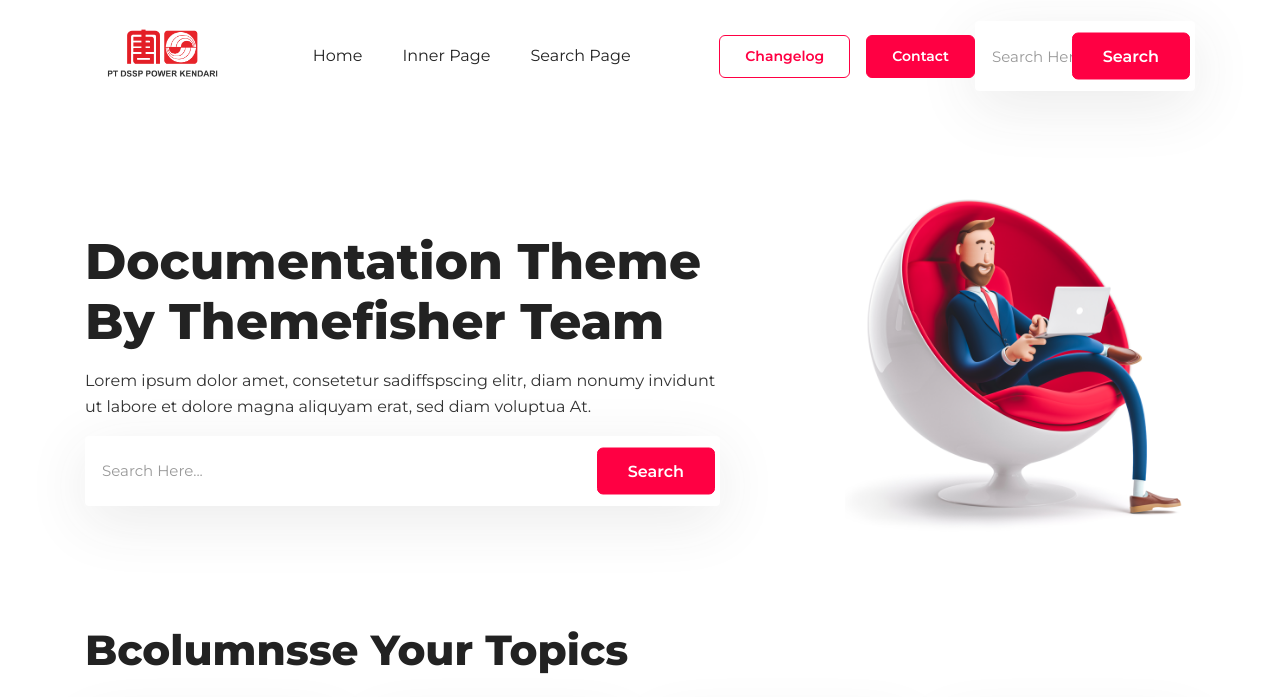
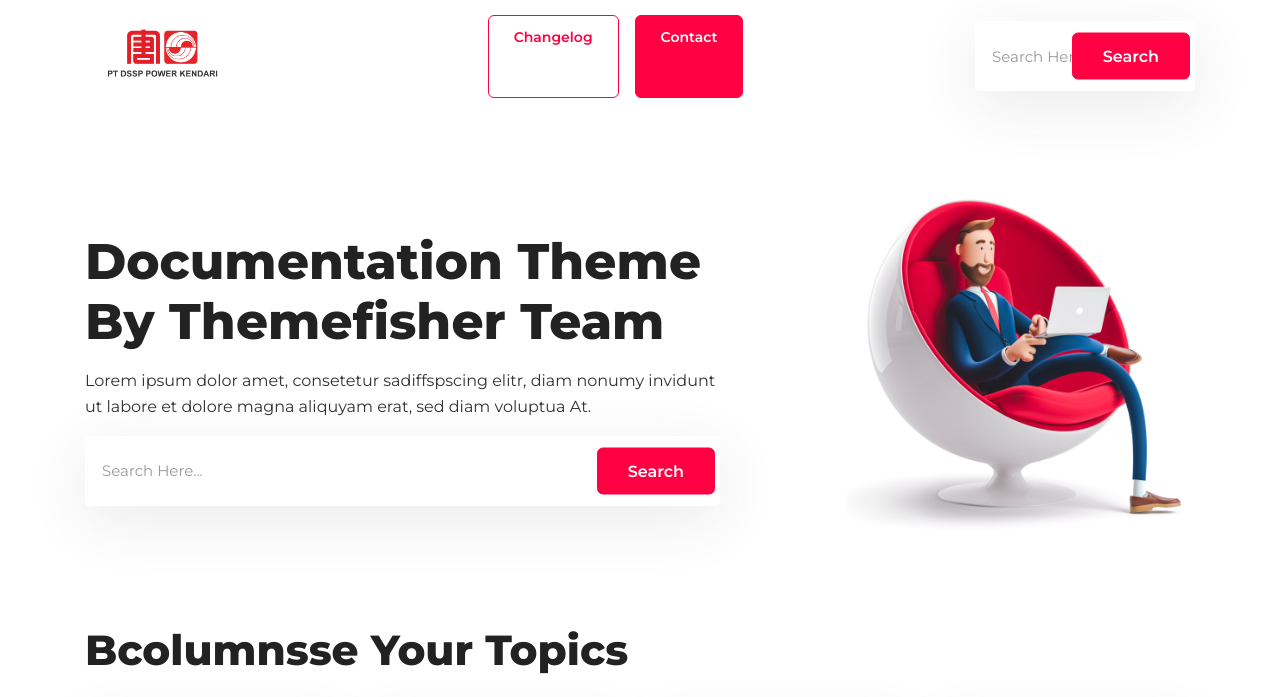
Before and after one commit to jpuang/module2-solution, a plain HTML site: page index.html in a window 1280 px wide. Shown: the top 697 px of the page. Drawn offline with Linux system fonts and the light colour scheme.

Commit message:
Update index.html

```diff
--- a/index.html
+++ b/index.html
@@ -21,7 +21,7 @@
    <div class="container">
       <div class="navbar-brand">
          <a class="navbar-item" href="index.html">
-            <img class="img-fluid" src="images/dssp_kendari.png" alt="godocs" width="155px">
+            <img class="img-fluid" src="images/dssp_kendari.png" alt="dssp power" width="155px">
          </a>
 
          <a role="button" class="navbar-burger burger" aria-expanded="false" data-target="navbar-links">
@@ -33,15 +33,13 @@
 
       <div id="navbar-links" class="navbar-menu">
          <div class="navbar-start ml-auto">
-            <a class="navbar-item" href="index.html">Home</a>
-            <a class="navbar-item" href="list.html">Inner Page</a>
-            <a class="navbar-item" href="search.html">Search Page</a>
+            <a href="changelog.html" class="btn btn-sm btn-outline-primary ml-4">changelog</a>
+               <a href="contact.html" class="btn btn-sm btn-primary ml-4">contact</a>
          </div>
 
          <div class="navbar-end ml-0">
             <div class="navbar-item py-0">
-               <a href="changelog.html" class="btn btn-sm btn-outline-primary ml-4">changelog</a>
-               <a href="contact.html" class="btn btn-sm btn-primary ml-4">contact</a>
+
               <form class="search-wrapper" action="search.html">
                <input id="search-by" name="s" type="search" class="input input-lg"
                   placeholder="Search Here...">
```
